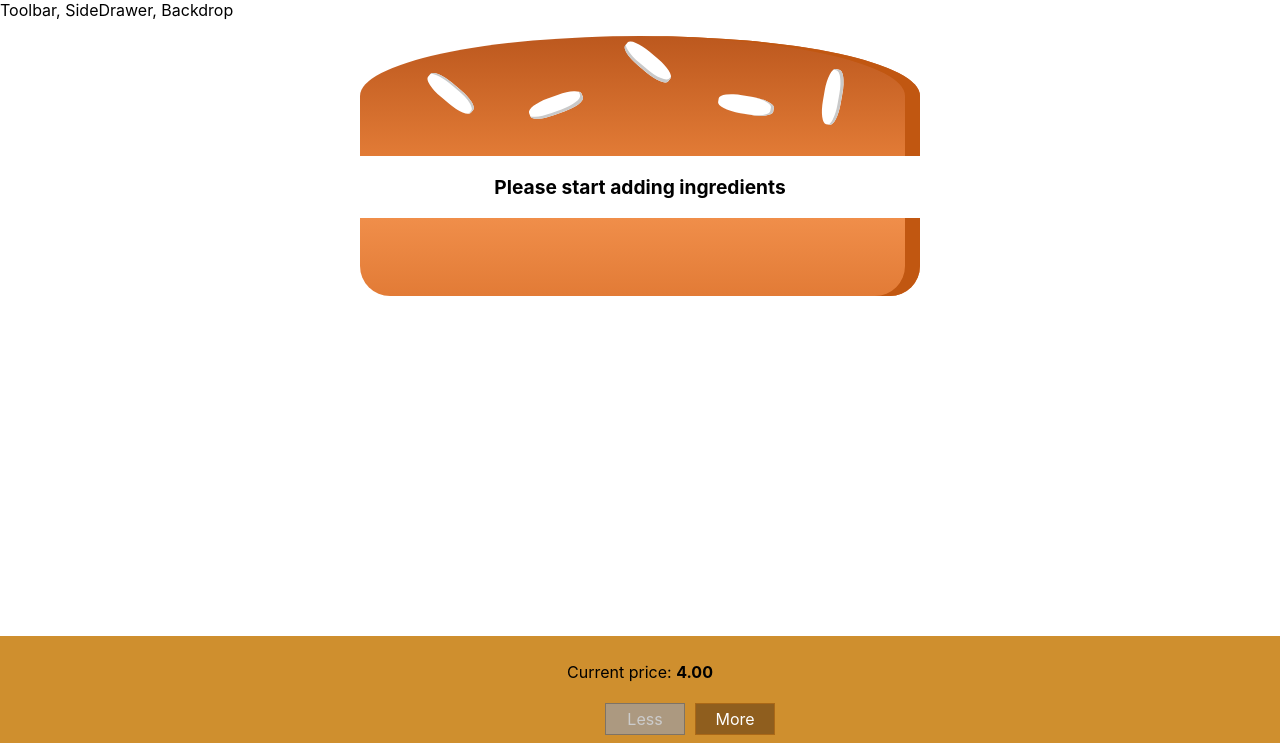
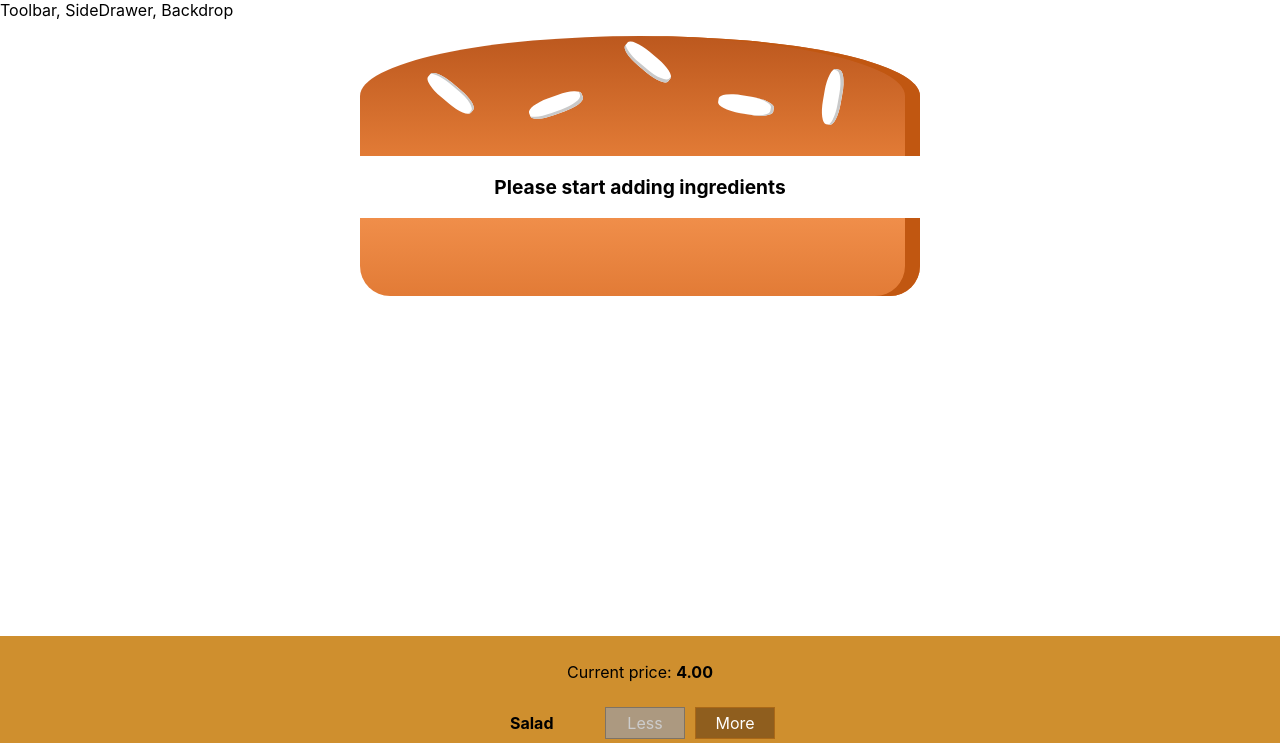
Before and after one commit to Ernyoke/react-burger-builder, a React (Create React App) app: page / in a window 1280 px wide. Shown: the top 743 px of the page. Built offline with nearby package versions, Linux system fonts and the light colour scheme.

Commit message:
Fixed label typo

```diff
--- a/src/components/Burger/BuildControls/BuildControls.js
+++ b/src/components/Burger/BuildControls/BuildControls.js
@@ -29,7 +29,7 @@ const buildControls = (props) => (
             controls.map(ctrl =>
                 <BuildControl
                     key={ctrl.label}
-                    label={ctrl.lable}
+                    label={ctrl.label}
                     added={() => props.ingredientsAdded(ctrl.type)}
                     removed={() => props.ingredientsRemoved(ctrl.type)}
                     disabled={props.disabled[ctrl.type]}>
```
